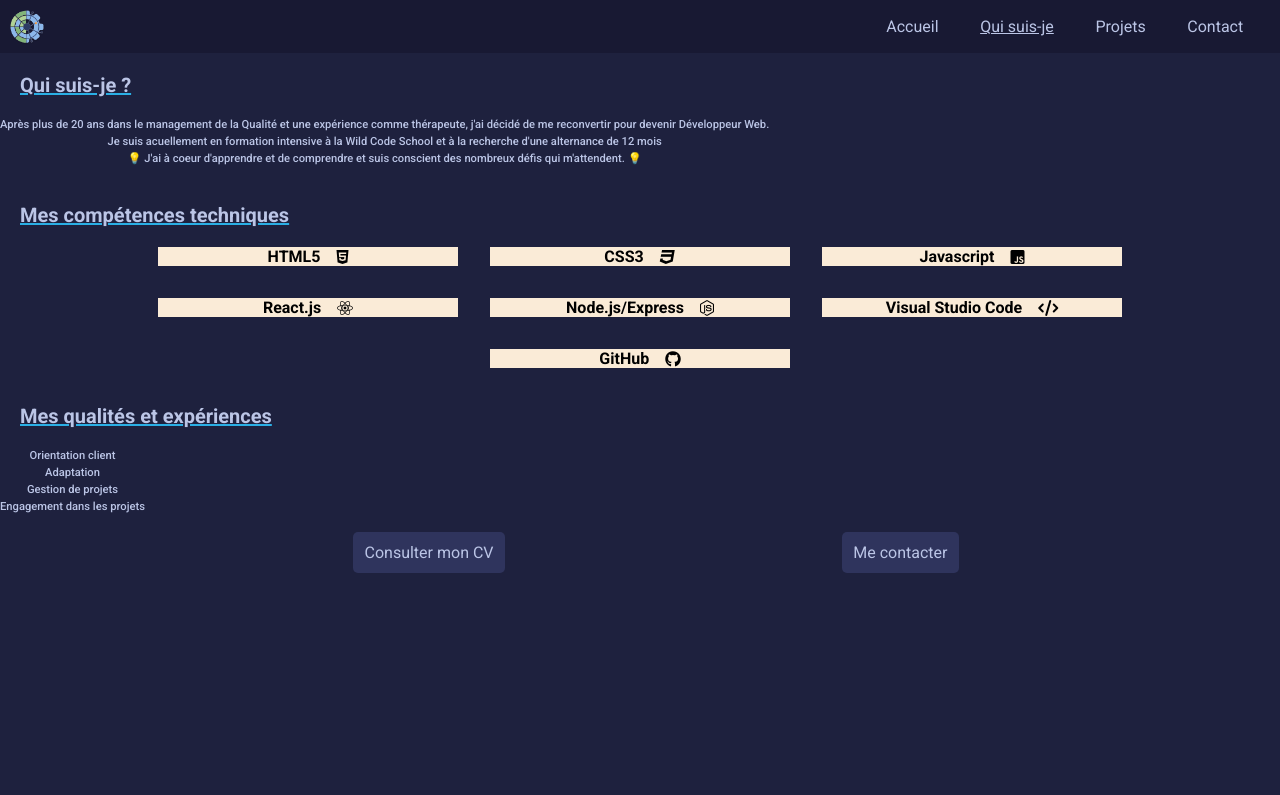
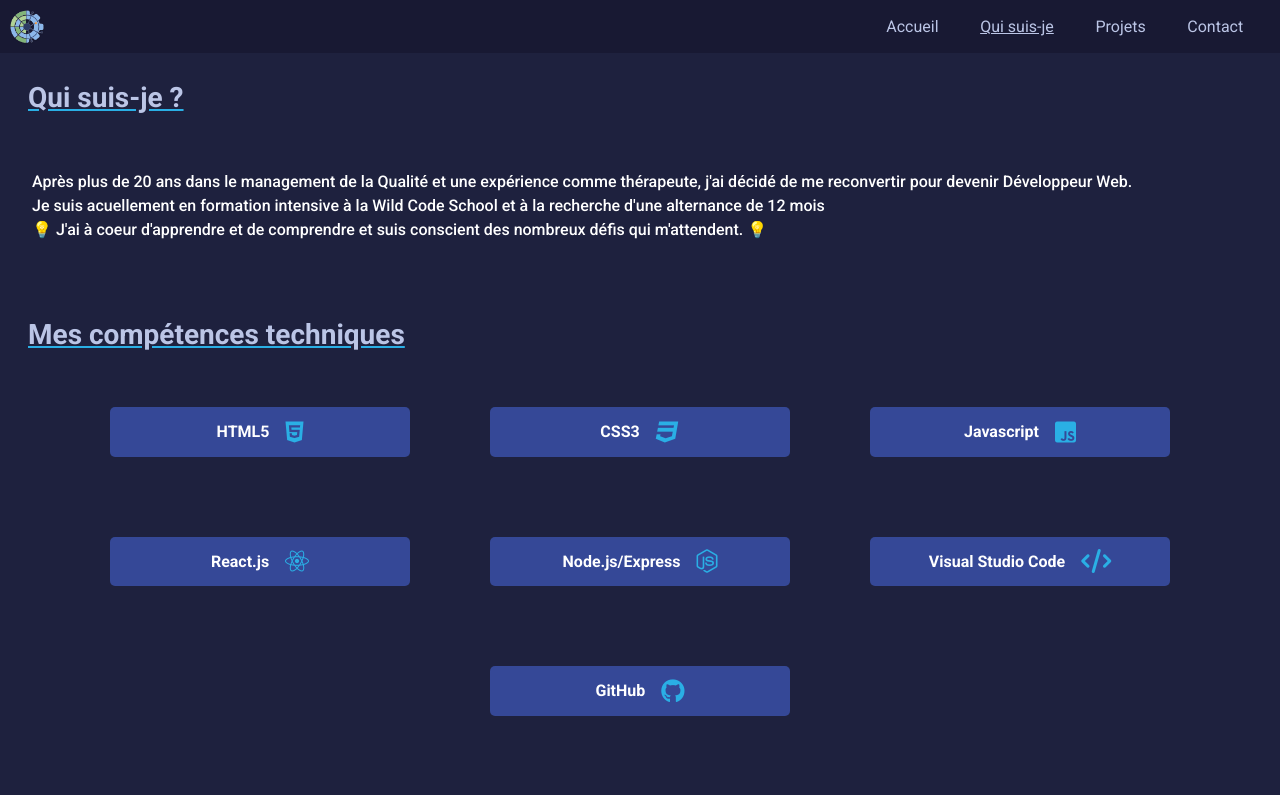
Before and after one commit to cboinet/Portfolio_CB, a React (Create React App) app in the folder client/: page /a-propos in a window 1280 px wide. Shown: the top 795 px of the page. Built offline with nearby package versions, Linux system fonts and the light colour scheme.

Commit message:
css page apropos

```diff
--- a/client/src/assets/css/apropos.css
+++ b/client/src/assets/css/apropos.css
@@ -1,4 +1,4 @@
-.apropos_container{
+.apropos_container, .apropos_present, .skills_hard, .skills_soft{
   display: flex;
   flex-direction: column;
   justify-content: center;
@@ -8,21 +8,16 @@
 }
 
 .apropos_container .skills_hard, .apropos_container .skills_soft{
-  display: flex;
-  flex-direction: column;
-  justify-content: center;
-  align-items: flex-start;
-  margin-top: 1em;
+  margin-top: 3em;
 }
 
-.skills_hard .skills_container{
+.skills_hard .skills_container, .skills_soft .softskills{
   display: flex;
   flex-direction: row;
   flex-wrap: wrap;
   justify-content: center;
   align-items: center;
-  gap: 0.8em;
-
+  gap: 1em;
 }
 
 .apropos_container .apropos_present h1, .apropos_container .skills_hard h1, .apropos_container .skills_soft h1{
@@ -34,11 +29,21 @@
 }
 
 .apropos_present p, .skills_soft .softskills p{
-  font-size: calc(var(--font-size) * 1.4);
+  font-size: calc(var(--font-size) * 1.6);
   font-weight: 500;
-  text-align: center;
-  color: var(--background-color);
+  text-align:left;
+  color: white;
   line-height: var( --line-height);
+}
+
+.apropos_present p{
+  padding-left: 1em;
+}
+
+.softskills p{
+  background-color: VAR( --font-color1);
+  padding: 0.5em 2em;
+  border-radius: 5px;
 }
 
 .apropos_container .actionbutton_container{
@@ -47,7 +52,7 @@
   justify-content: space-evenly;
   align-items: center;
   width: 100%;
-  margin: 1em;
+  margin: 2em 0;
 }
 
 
@@ -56,18 +61,43 @@
     min-height: 50vh;
   }
 
-  .apropos_container .skills_container{
-    gap : 2em;
+  .skills_hard .skills_container, .skills_soft .softskills{
+    gap : 5em;
   }
 
-  h1{
-    font-size: calc(var(--font-size) * 5);
+
+  .skills_soft .softskills{
+    width: 100%;
+    display: flex;
+    flex-direction: row;
+    justify-content: center;
+    align-items: center;
+    margin-bottom: 2em;
   }
 
-  .skills_hard h1, .skills_soft h1{
-    margin-top: 1em;
+  .apropos_container .apropos_present h1, .apropos_container .skills_hard h1, .apropos_container .skills_soft h1{
+    font-size: calc(var(--font-size) * 3.5);
+    margin-bottom: 2em;
 
   }
 
+  .apropos_present p{
+    padding-left: 2em;
+  }
+
+  .skills_soft .softskills p{
+    font-size: calc(var(--font-size) * 2) ;
+  }
+
+
+  .apropos_present p{
+    font-size: calc(var(--font-size) * 2);
+  }
+
+  .apropos_container .actionbutton_container{
+    margin: 3em 0;
+  }
+
+
 
 }
--- a/client/src/assets/css/skill.css
+++ b/client/src/assets/css/skill.css
@@ -5,13 +5,25 @@
   align-items: center;
   flex-wrap: nowrap;
   width: 150px;
-  background-color: antiquewhite;
+  background-color: VAR( --font-color1);
+  padding: 0.5em;
+  border-radius: 5px;
 }
 
 p{
   font-size: calc(var(--font-size) * 2);
   font-weight: 700;
+  color: white;
+  text-align: center;
+  padding-bottom: 0.4em;
 }
+
+i{
+  color: var(--font-color2);
+  font-size:x-large;
+}
+
+
 
 
 
@@ -23,6 +35,12 @@
     flex-wrap: wrap;
     width: 300px;
     gap: 1em;
+    padding: 0.8em;
+
+  }
+
+  p{
+    padding-bottom: 0em;
   }
 
 }
```
